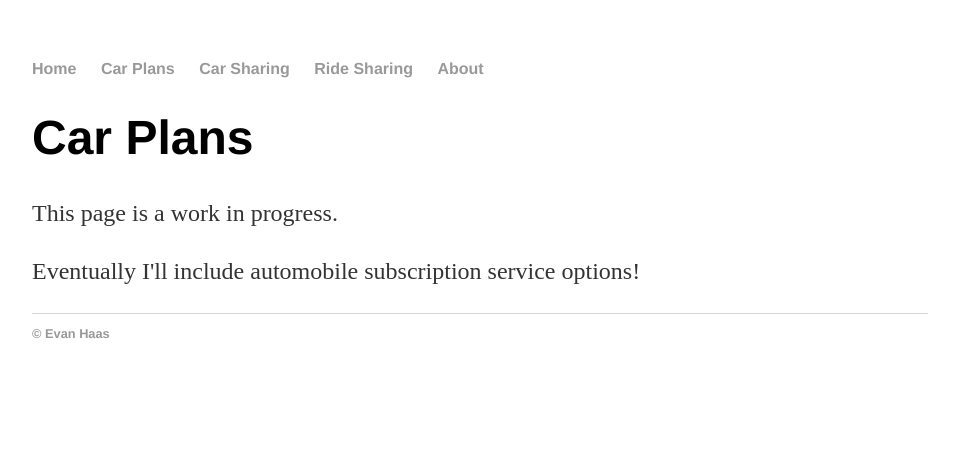
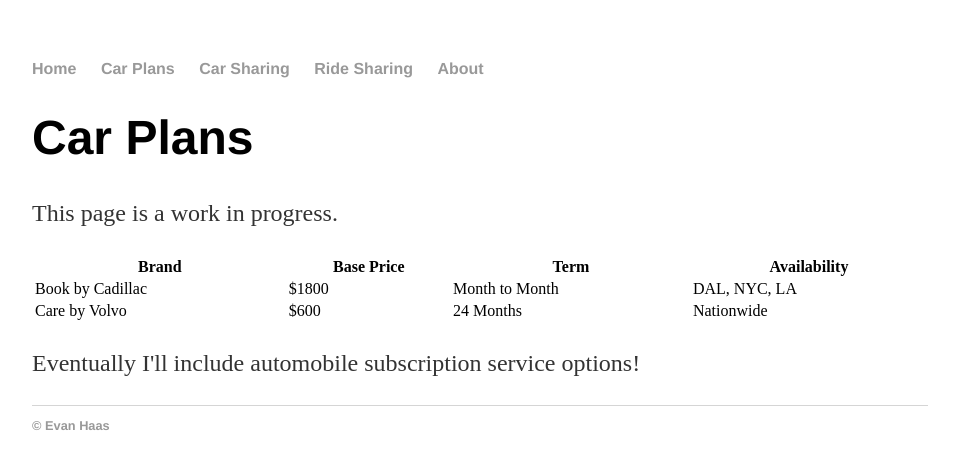
Before and after one commit to ehaas9/carsubscriber, a Jekyll site: the page built from fromoem.html, in a window 1280 px wide. Shown: the top 469 px of the page, without its empty margins (160-1119 px from the left). Built offline with Jekyll 4.4.1, drawn with Linux system fonts in a browser that asks for light colours.

Commit message:
Update fromoem.html

```diff
--- a/fromoem.html
+++ b/fromoem.html
@@ -5,5 +5,25 @@
 <div class="blurb">
 	<h1>Car Plans</h1>
 	<p>This page is a work in progress.</p>
+	<table style="width:100%">
+  <tr>
+    <th>Brand</th>
+    <th>Base Price</th>
+    <th>Term</th>
+    <th>Availability</th>
+  </tr>
+  <tr>
+    <td>Book by Cadillac</td>
+    <td>$1800</td>
+    <td>Month to Month</td>
+    <td>DAL, NYC, LA
+  </tr>
+  <tr>
+    <td>Care by Volvo</td>
+    <td>$600</td>
+    <td>24 Months</td>
+    <td>Nationwide</td>
+  </tr>
+</table>
   <p>Eventually I'll include automobile subscription service options!</p>
 </div>
```
